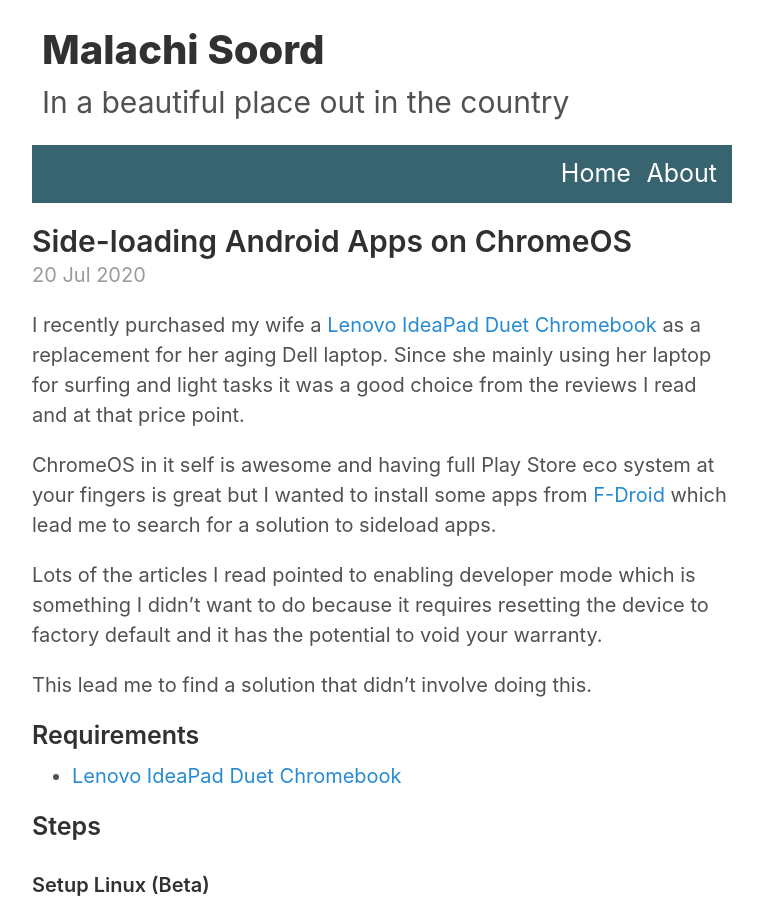
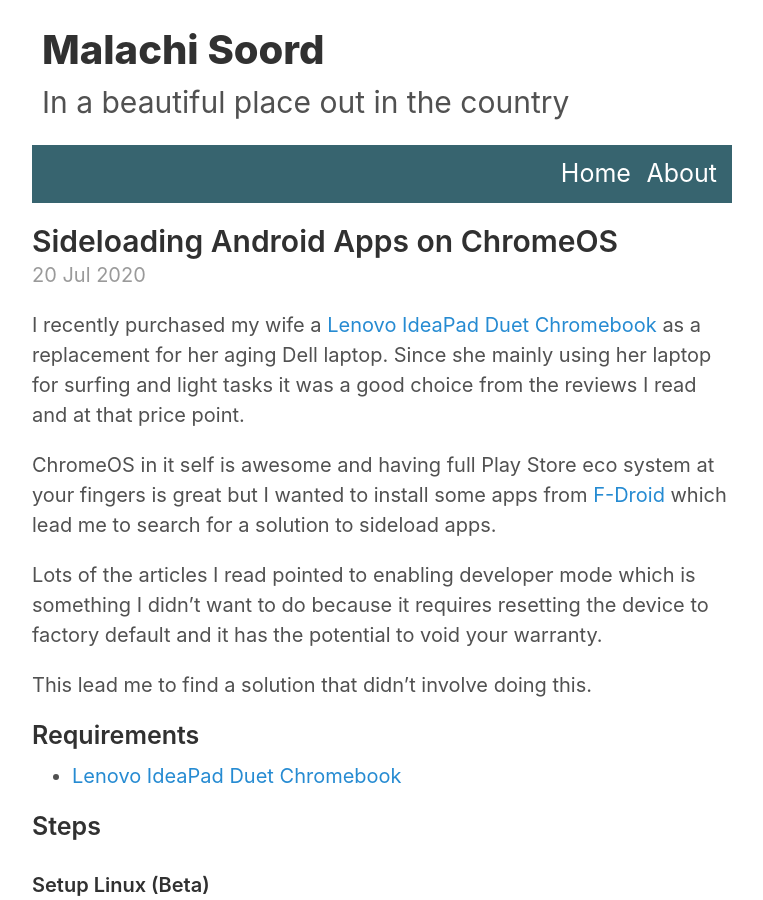
Before and after one commit to inverse/personal-site, a Jekyll site: the page built from _posts/2020-07-20-sideloading-android-apps-on-chromeos.md, in a window 1280 px wide and 900 px high. Shown: the whole window, without its empty margins (258-1021 px from the left). Built offline with Jekyll 4.4.1, drawn with Linux system fonts in a browser that asks for light colours; nearby versions of some CDN libraries; comment, search, counter and statistics services are not loaded.

Commit message:
Update 2020-07-20-sideloading-android-apps-on-chromeos.md

```diff
--- a/_posts/2020-07-20-sideloading-android-apps-on-chromeos.md
+++ b/_posts/2020-07-20-sideloading-android-apps-on-chromeos.md
@@ -1,6 +1,6 @@
 ---
 layout: post
-title: Side-loading Android Apps on ChromeOS
+title: Sideloading Android Apps on ChromeOS
 date: 2020-07-20 22:20 +0200
 comments: true
 tags:
```
